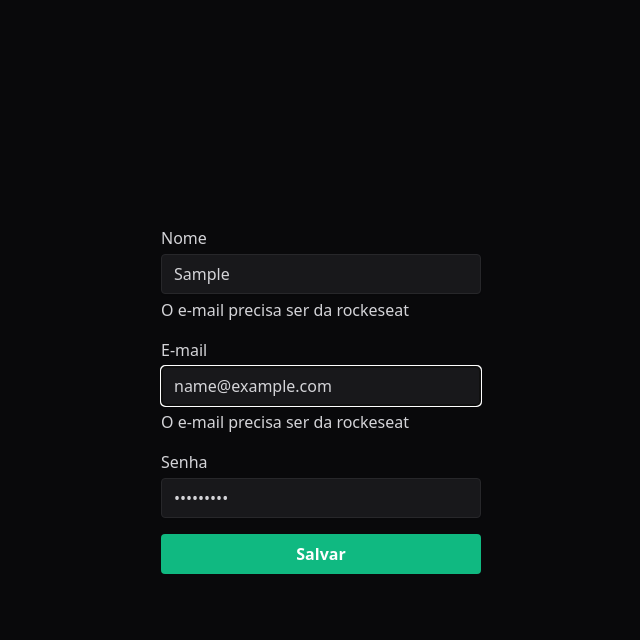
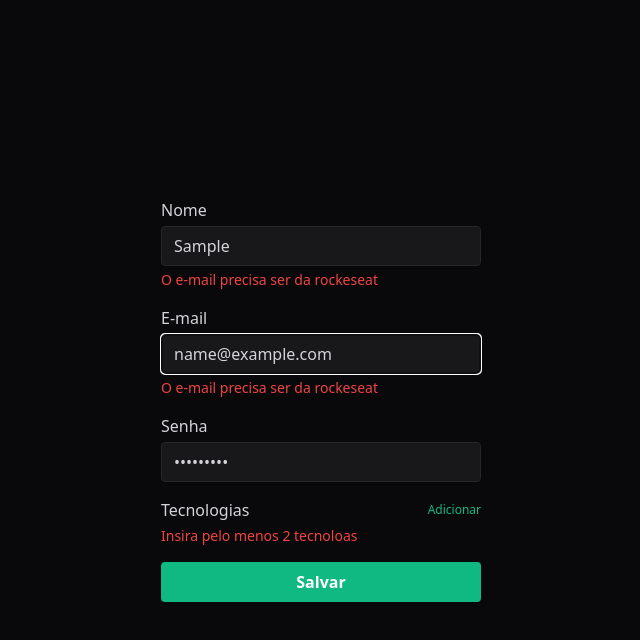
Before and after one commit to RenanFachin/RS_Workshop_Forms, a React (Vite) app: page / in a window 1280 px wide. Both pictures are taken after typing "Sample", "name@example.com", "Sample123" into the empty fields and a click on the button "Salvar". Shown: the top 640 px of the page, without its empty margins (319-959 px from the left). Built offline with nearby package versions, Linux system fonts and the light colour scheme.

Commit message:
FieldArray com react-hook-form

```diff
--- a/src/App.tsx
+++ b/src/App.tsx
@@ -1,6 +1,6 @@
 import './styles/global.css'
 
-import { useForm } from 'react-hook-form'
+import { useForm, useFieldArray } from 'react-hook-form'
 import { z } from 'zod'
 import { zodResolver } from '@hookform/resolvers/zod'
 
@@ -30,18 +30,37 @@ const createUserFormSchema = z.object({
       return email.endsWith('@rocketseat.com.br')
     }, 'O e-mail precisa ser da rockeseat'),
   password: z.string().min(6, 'A senha precisa de no mínimo 6 caracteres'),
+  techs: z
+    .array(
+      z.object({
+        title: z.string().nonempty('O título é obrigatório'),
+        // coerce faz mudar o tipo para number
+        knowledge: z.coerce.number().min(1).max(100),
+      }),
+    )
+    .min(2, 'Insira pelo menos 2 tecnoloas'),
 })
 
 // Tipagem
 type CreateUserFormData = z.infer<typeof createUserFormSchema>
 
 export function App() {
-  const { register, handleSubmit, formState } = useForm<CreateUserFormData>({
-    resolver: zodResolver(createUserFormSchema),
+  const { register, handleSubmit, formState, control } =
+    useForm<CreateUserFormData>({
+      resolver: zodResolver(createUserFormSchema),
+    })
+
+  const { fields, append, remove } = useFieldArray({
+    control,
+    name: 'techs',
   })
 
   function createUser(data: any) {
     console.log(data)
+  }
+
+  function handleAddNewTech() {
+    append({ title: '', knowledge: 0 })
   }
 
   return (
@@ -59,7 +78,9 @@ export function App() {
           />
 
           {formState.errors.email && (
-            <span>{formState.errors.email.message}</span>
+            <span className="text-red-500 text-sm">
+              {formState.errors.email.message}
+            </span>
           )}
         </div>
 
@@ -72,7 +93,9 @@ export function App() {
           />
 
           {formState.errors.email && (
-            <span>{formState.errors.email.message}</span>
+            <span className="text-red-500 text-sm">
+              {formState.errors.email.message}
+            </span>
           )}
         </div>
 
@@ -85,7 +108,63 @@ export function App() {
           />
 
           {formState.errors.password && (
-            <span>{formState.errors.password.message}</span>
+            <span className="text-red-500 text-sm">
+              {formState.errors.password.message}
+            </span>
+          )}
+        </div>
+
+        <div className="flex flex-col gap-1">
+          <label htmlFor="" className="flex items-center justify-between">
+            Tecnologias
+            <button
+              type="button"
+              onClick={handleAddNewTech}
+              className="text-emerald-500 text-xs"
+            >
+              Adicionar
+            </button>
+          </label>
+
+          {fields.map((field, index) => {
+            // O id é gerado pelo react hook form
+            return (
+              <div key={field.id} className="flex gap-2">
+                <div className="flex-1 flex flex-col gap-1">
+                  <input
+                    type="text"
+                    className="border border-zinc-800 shadow-sm rounded h-10 px-3 bg-zinc-900"
+                    {...register(`techs.${index}.title`)}
+                  />
+
+                  {formState.errors.techs?.[index]?.title && (
+                    <span className="text-red-500 text-sm">
+                      {formState.errors.techs?.[index]?.title?.message}
+                    </span>
+                  )}
+                </div>
+
+                <div className="w-16 flex flex-col gap-1">
+                  <input
+                    type="number"
+                    className="border border-zinc-800 shadow-sm rounded h-10 px-3 bg-zinc-900"
+                    {...register(`techs.${index}.knowledge`)}
+                  />
+                </div>
+
+                {formState.errors.techs?.[index]?.knowledge && (
+                  <span className="text-red-500 text-sm">
+                    {formState.errors.techs?.[index]?.knowledge?.message}
+                  </span>
+                )}
+              </div>
+            )
+          })}
+
+          {formState.errors.techs && (
+            <span className="text-red-500 text-sm">
+              {formState.errors.techs.message}
+            </span>
           )}
         </div>
 
```
